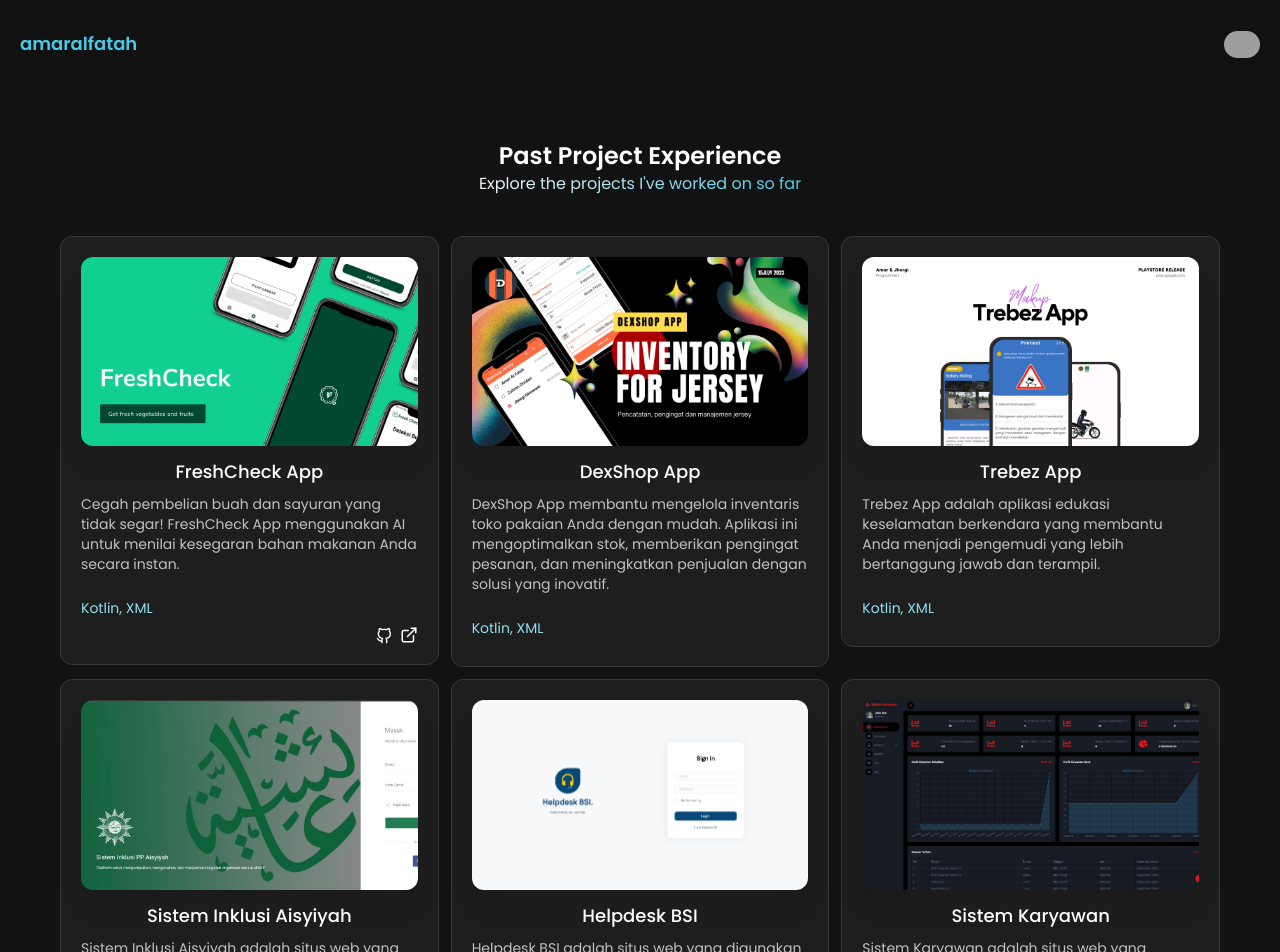
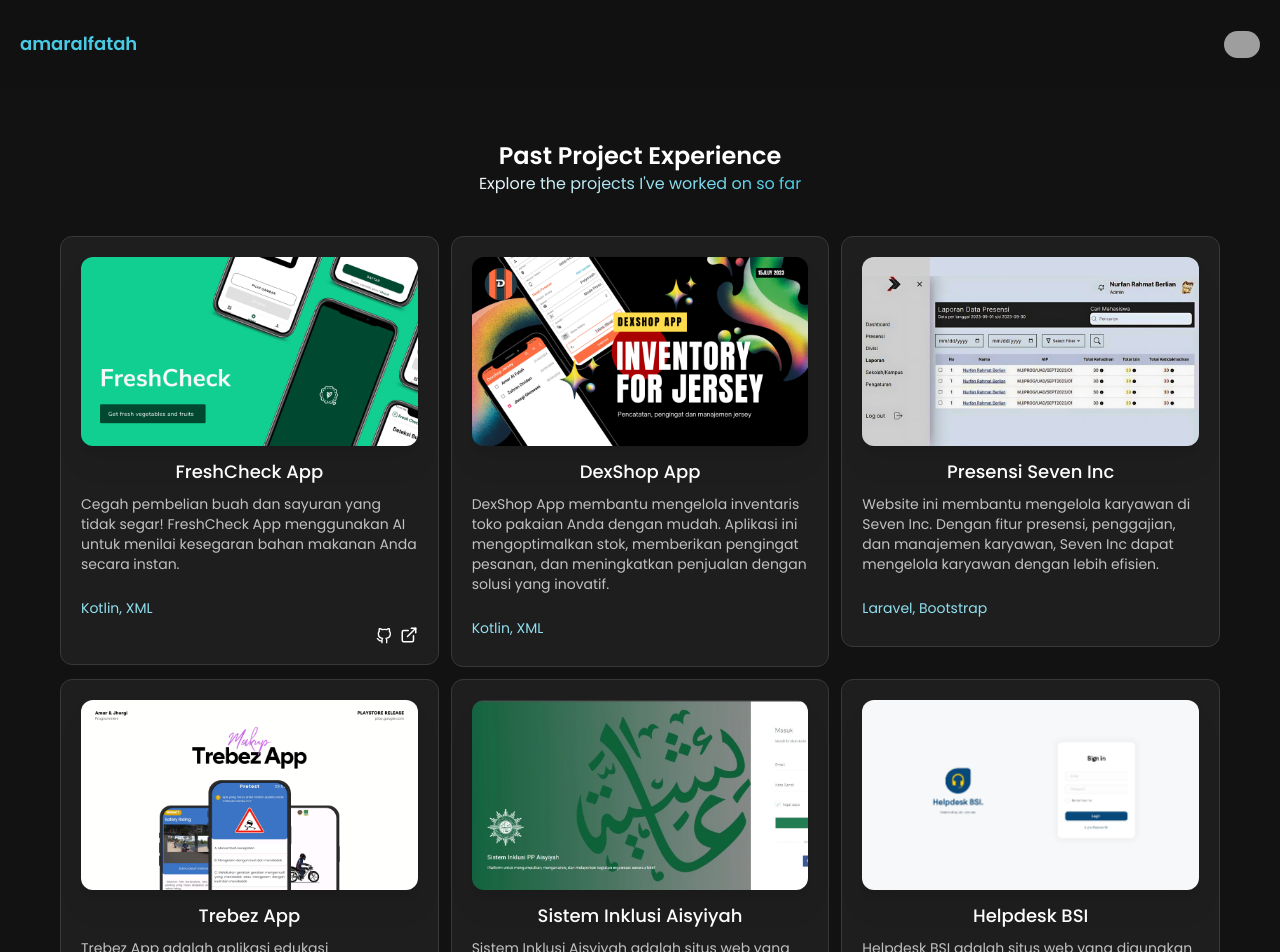
Before and after one commit to amaralfatah/portfolio-vue, a Vue app: page /portfolio in a window 1280 px wide. Shown: the top 952 px of the page. Built offline with nearby package versions, Linux system fonts and the light colour scheme; grey boxes are pictures that could not be loaded.

Commit message:
add presensi porto

```diff
--- a/src/views/PortfolioView.vue
+++ b/src/views/PortfolioView.vue
@@ -24,6 +24,15 @@
         },
         {
           id: 3,
+          name: 'Presensi Seven Inc',
+          imageUrl: 'presensi-seven-inc',
+          status: 'Website ini membantu mengelola karyawan di Seven Inc. Dengan fitur presensi, penggajian, dan manajemen karyawan, Seven Inc dapat mengelola karyawan dengan lebih efisien.',
+          tech: 'Laravel, Bootstrap',
+          github: 'null',
+          demo: 'null'
+        },
+        {
+          id: 4,
           name: 'Trebez App',
           imageUrl: 'trebez-app',
           status: 'Trebez App adalah aplikasi edukasi keselamatan berkendara yang membantu Anda menjadi pengemudi yang lebih bertanggung jawab dan terampil.',
@@ -32,7 +41,7 @@
           demo: 'null'
         },
         {
-          id: 4,
+          id: 5,
           name: 'Sistem Inklusi Aisyiyah',
           imageUrl: 'inklusi-aisyiyah',
           status: 'Sistem Inklusi Aisyiyah adalah situs web yang digunakan untuk melaporkan data inklusi di Aisyiyah seluruh Indonesia.',
@@ -41,7 +50,7 @@
           demo: 'null'
         },
         {
-          id: 5,
+          id: 6,
           name: 'Helpdesk BSI',
           imageUrl: 'helpdesk-bsi',
           status: 'Helpdesk BSI adalah situs web yang digunakan untuk mencatat keluhan dan permintaan bantuan dari mahasiswa.',
@@ -50,7 +59,7 @@
           demo: 'null'
         },
         {
-          id: 6,
+          id: 7,
           name: 'Sistem Karyawan',
           imageUrl: 'sistem-karyawan',
           status: 'Sistem Karyawan adalah situs web yang memudahkan pengelolaan karyawan, mulai dari data karyawan, absensi, jabatan, hingga penggajian.',
@@ -59,7 +68,7 @@
           demo: 'null'
         },
         {
-          id: 7,
+          id: 8,
           name: 'Posyandu Melati',
           imageUrl: 'posyandu-melati',
           status: 'Posyandu Melati adalah situs web yang memindahkan proses pelaporan posyandu ke platform daring, sekaligus melakukan analisis data dan menghasilkan Kartu Menuju Sehat sebagai output.',
@@ -74,7 +83,7 @@
     getImagePath(imageUrl) {
       // Jika dalam environment production, gunakan path tanpa subdirektori GitHub Pages
       return process.env.NODE_ENV === 'production'
-        ? `/img/portfolio-${imageUrl}.png`
+        ? `/portfolio-vue/img/portfolio-${imageUrl}.png`
         : `/img/portfolio-${imageUrl}.png`;
     }
   }
```
Also changed, not shown: public/img/portfolio-presensi-seven-inc.png (added).
